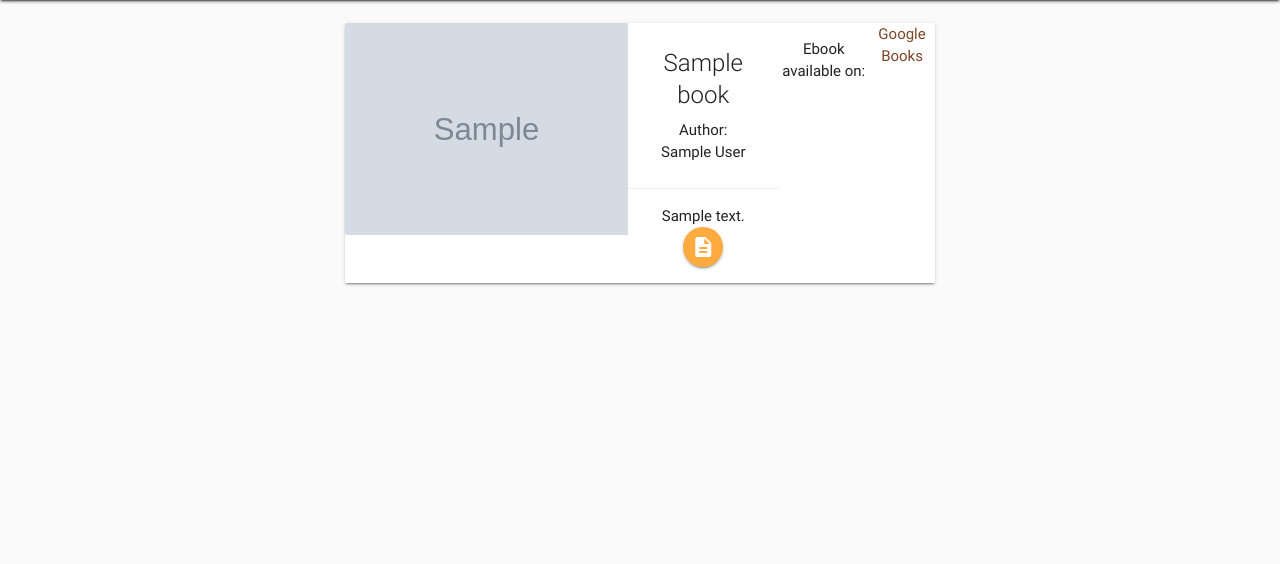
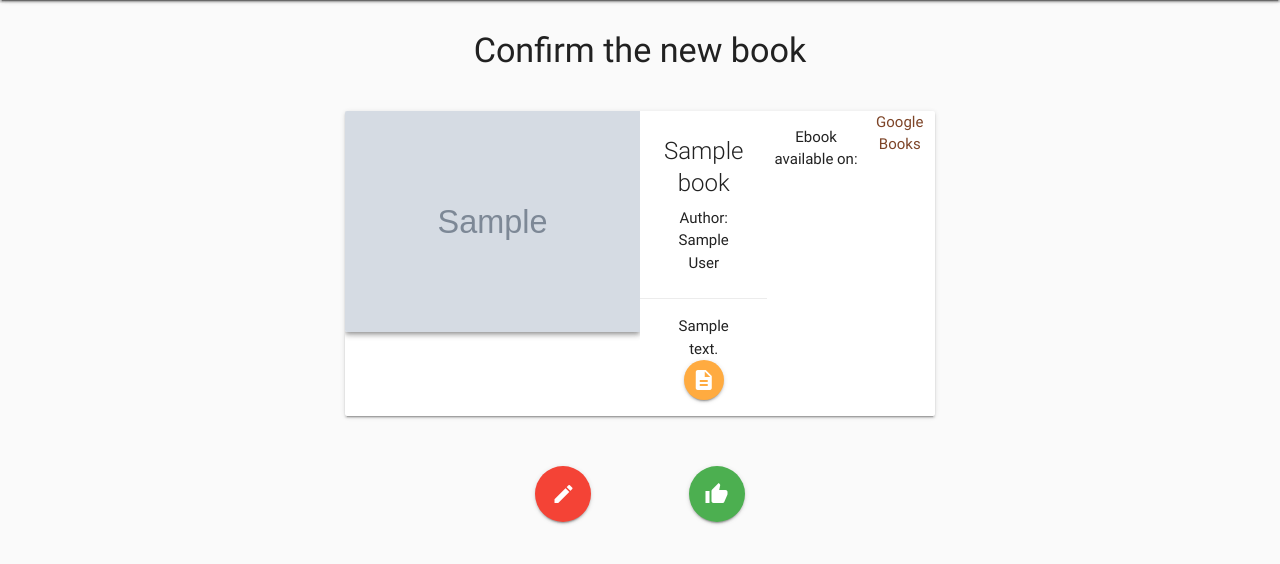
Before and after one commit to Nuurek/HomeLibrary, a Django app: template books/templates/books/book_preview.html in a window 1280 px wide. Shown: the part 64-628 px from the top of the page. Run offline with Django 3.2, Linux system fonts and the light colour scheme; the template is opened without the code that fills it: most values are stand-ins (such as "Sample title", 1, 10 or a date in 2020); grey boxes marked "Sample" are stand-in pictures; style sheets or scripts are compiled from the project's sources; some libraries are stand-ins or nearby versions.

Commit message:
Finished manual Book form. Increased again Book description size.

```diff
--- a/books/models.py
+++ b/books/models.py
@@ -11,7 +11,7 @@ class GoogleBook(models.Model):
 
 class Book(models.Model):
     title = models.CharField(max_length=100)
-    description = models.TextField(max_length=1000)
+    description = models.TextField(max_length=1500)
     page_count = models.PositiveSmallIntegerField()
     author = models.CharField(max_length=50)
     cover = models.ImageField()
--- a/books/templates/books/book_preview.html
+++ b/books/templates/books/book_preview.html
@@ -1,16 +1,21 @@
 {% extends 'books/base.html' %}
+{% load widget_tweaks %}
+
 
 {% block content %}
 	<div class="section">
 		<div class="row">
+			<h4>Confirm the new book</h4>
+		</div>
+		<div class="row">
 			<div class="col s12 xl8 offset-xl2">
-				<div class="card horizontal book-card">
+				<div class="card horizontal book-card z-depth-1">
 			    <div class="card-image waves-effect waves-block waves-light">
-			      <img class="activator" src="{{ book.cover }}">
+			      <img class="activator z-depth-2" src="{{ book.cover }}">
 			    </div>
 			    <div class="card-stacked">
 				    <div class="card-content">
-		          <span class="col card-title grey-text text-darken-4">
+		          <span class="card-title grey-text text-darken-4">
 					      {{ book.title }}
 				      </span>
 				      <p>Author: {{ book.author }}</p>
@@ -18,7 +23,7 @@
 		        <div class="card-action">
 			        <span>{{ book.description | truncatewords:20}}</span>
 			        <div>
-				        <a class="btn-floating activator btn waves-effect waves-light"><i class="material-icons">description</i></a>
+				        <a class="btn-floating activator btn waves-effect waves-light"><i class="material-icons z-depth-2">description</i></a>
 			        </div>
 		        </div>
 			    </div>
@@ -36,7 +41,17 @@
 		</div>
 
 		<div class="row">
-
+			<div class="section">
+				<div class="col s6 m2 offset-m4">
+				  <a href="{% url 'book_create' %}" class="btn-floating btn-large waves-effect waves-light red z-depth-1">
+					  <i class="material-icons">mode_edit</i>
+				  </a>
+				</div>
+				<form method="post" class="col s6 m2">
+					{% csrf_token %}
+					<button type="submit" class="btn-floating btn-large waves-effect waves-light green z-depth-1"><i class="material-icons">thumb_up</i></button>
+				</form>
+			</div>
 		</div>
 	</div>
 
```
Also changed, not shown: books/templates/books/book_create.html (+0 -14 lines), books/views.py (+33 -4 lines), books/forms.py (line endings or trailing spaces), books/migrations/0008_auto_20170617_2259.py (added).
